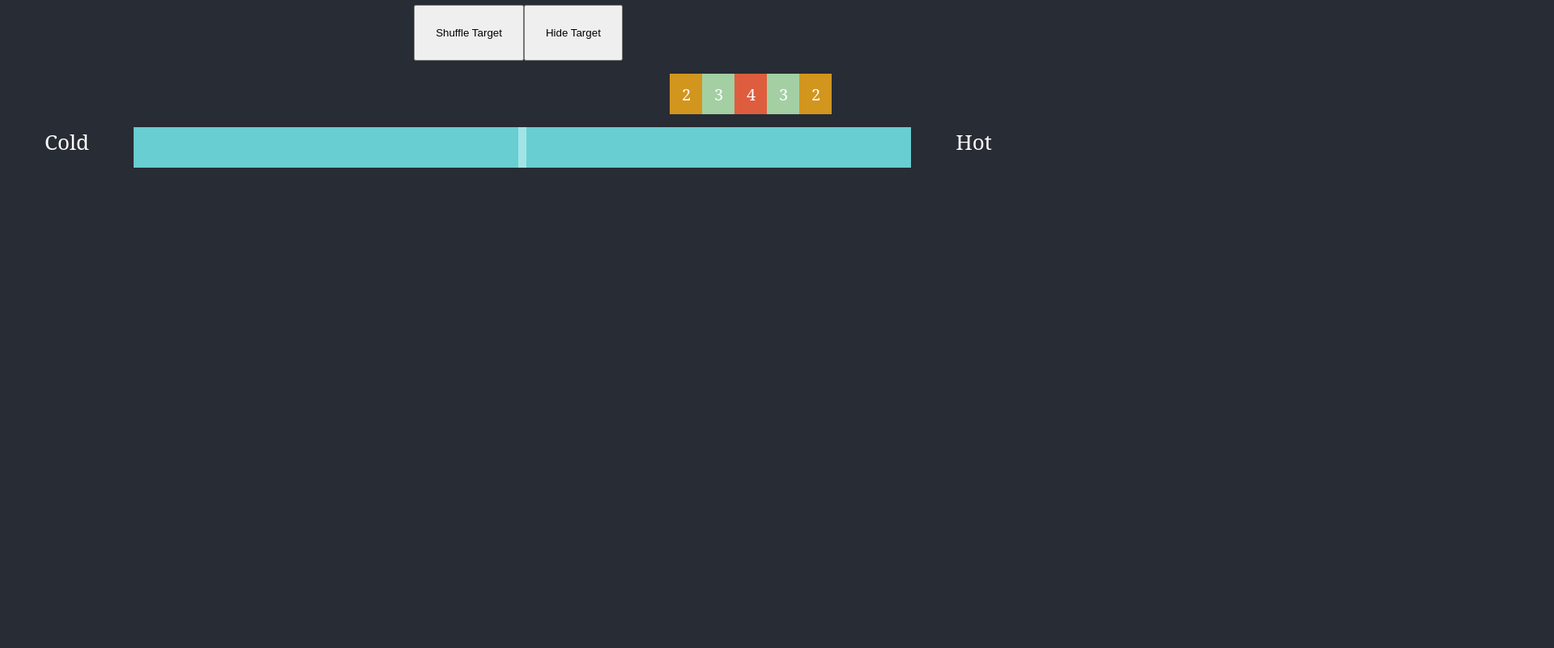
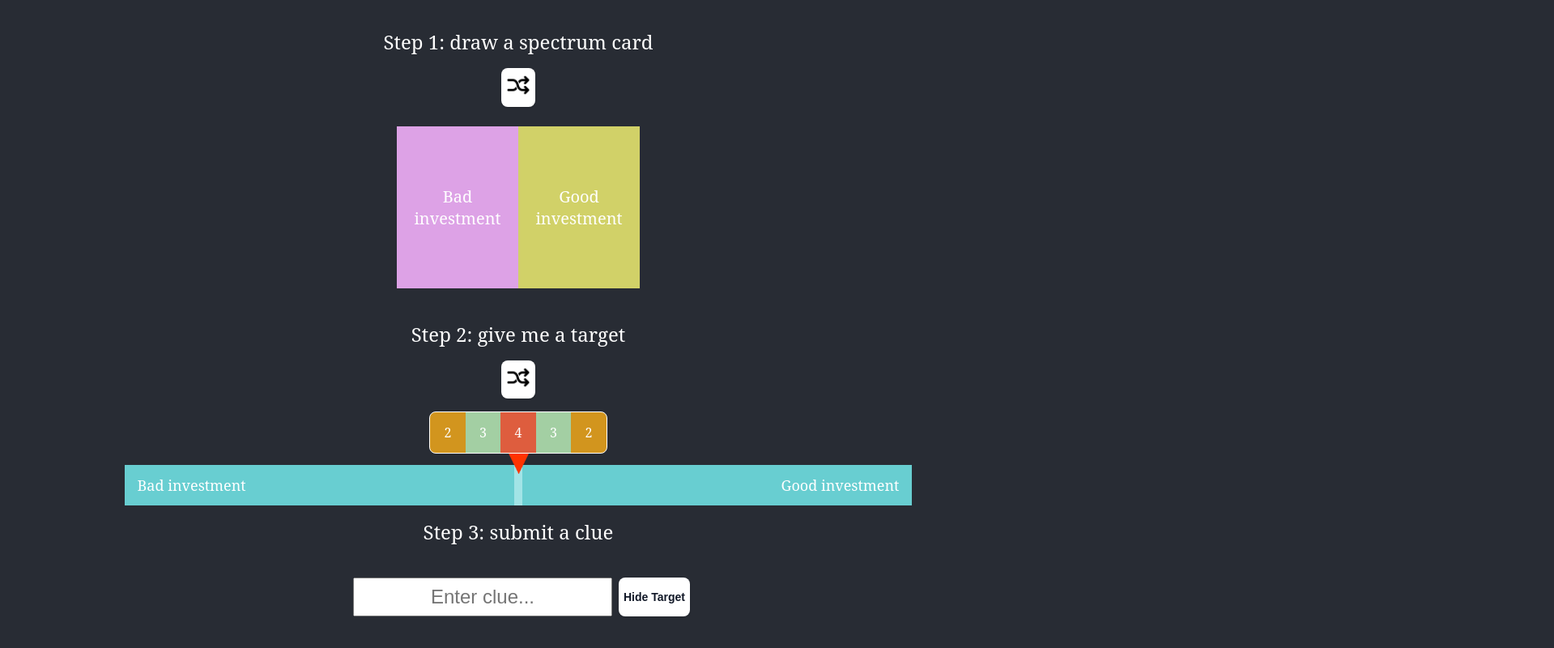
Before and after one commit to radhikak1234/wavelength-game, a React (Create React App) app: page / in a window 1280 px wide. Shown: the part 80-880 px from the top of the page at 81% size, 1919 px wide, since content can reach past the window. Before the commit the page ends 800 px from the top, so only its background shows below. Built offline with nearby package versions, Linux system fonts and the light colour scheme.

Commit message:
Add and animate target component and bar

```diff
--- a/src/App.css
+++ b/src/App.css
@@ -1,5 +1,6 @@
 .App {
   text-align: center;
+  overflow-x: hidden;
 }
 
 .App-logo {
@@ -24,7 +25,7 @@
   flex-direction: column;
   align-items: center;
   justify-content: center;
-  font-size: calc(10px + 2vmin);
+  font-size: 36px;
   color: white;
 }
 
--- a/src/App.tsx
+++ b/src/App.tsx
@@ -1,3 +1,4 @@
+import React from "react";
 import "./App.css";
 import { Wavelength } from "./Wavelength";
 
--- a/src/Wavelength.tsx
+++ b/src/Wavelength.tsx
@@ -1,35 +1,64 @@
 import React, { useState } from "react";
 import "./App.css";
 import { WavelengthBar } from "./components/WavelengthBar/WavelengthBar";
+import { SpectrumCard } from "./components/SpectrumCard/SpectrumCard";
 import { Target } from "./components/Target/Target";
+import { shuffledCards } from "./components/SpectrumCard/spectrumCards";
+import ShuffleIcon from "./assets/shuffle.png";
 import styled from "styled-components";
+import { Slide, Slider } from "@mui/material";
 
 export const Wavelength = () => {
-  const [position, setPosition] = useState<number>(
-    Math.floor(Math.random() * 100)
-  );
+  const [position, setPosition] = useState(50);
   const [showTarget, setShowTarget] = useState(true);
-
+  const [currentCard, setCurrentCard] = useState<{
+    right: string;
+    left: string;
+  }>(shuffledCards());
   const shufflePosition = () => {
-    showTarget && setPosition(Math.floor(Math.random() * 100));
+    setShowTarget(true);
+    setPosition(Math.floor(Math.random() * 100));
+  };
+  const drawCard = () => {
+    setCurrentCard(shuffledCards());
   };
 
   const toggleTarget = () => {
     setShowTarget((prev) => !prev);
   };
 
-  console.log(showTarget);
   return (
     <div className="App">
-      <Title> {"Wavelength: a game of provoking thoughts"} </Title>
-      <ShuffleTarget disabled={!showTarget} onClick={shufflePosition}>
-        {" Shuffle Target"}
-      </ShuffleTarget>
-      <ToggleTarget onClick={toggleTarget}>
-        {showTarget ? "Hide Target" : "Show Target"}
-      </ToggleTarget>
+      <Title className="App-header">
+        {" "}
+        {"Wavelength: a game of provoking thoughts"}{" "}
+      </Title>
+      <Step> {"Step 1: draw a spectrum card"} </Step>
+      <StyledButton onClick={drawCard}>
+        <img alt="shuffle" src={ShuffleIcon} width="30" height={30} />
+      </StyledButton>
+      <SpectrumCard
+        spectrumLeft={currentCard.left}
+        spectrumRight={currentCard.right}
+      ></SpectrumCard>
+      <Step> {"Step 2: give me a target"} </Step>
+
+      <StyledButton disabled={false} onClick={shufflePosition}>
+        <img alt="shuffle" src={ShuffleIcon} width="30" height={30} />
+      </StyledButton>
+
       <Target show={showTarget} position={position} />
-      <WavelengthBar spectrumLeft={"Cold"} spectrumRight={"Hot"} />
+      <WavelengthBar
+        spectrumLeft={currentCard.left}
+        spectrumRight={currentCard.right}
+      />
+      <Step> {"Step 3: submit a clue"} </Step>
+      <Flex>
+        <Clue placeholder="Enter clue..."></Clue>
+        <StyledButton onClick={toggleTarget}>
+          {showTarget ? "Hide Target" : "Show Target"}
+        </StyledButton>
+      </Flex>
     </div>
   );
 };
@@ -37,9 +66,39 @@ export const Wavelength = () => {
 const Title = styled.div`
   padding: 25px;
 `;
-const ShuffleTarget = styled.button`
-  padding: 25px;
+
+const Step = styled.div`
+  font-size: 24px;
+  margin: 16px 0;
 `;
-const ToggleTarget = styled.button`
-  padding: 25px;
+
+const Flex = styled.div`
+  display: flex;
+  justify-content: center;
+  align-items: center;
 `;
+
+const Clue = styled.input`
+  padding: 8px;
+  font-size: 24px;
+  text-align: center;
+  width: 300px;
+  margin: 24px 8px;
+`;
+
+const StyledButton = styled.button`
+  cursor: pointer;
+  height: 47.5px;
+  background-color: #ffffff;
+  border: 0;
+  border-radius: 0.5rem;
+  color: #111827;
+  font-size: 0.875rem;
+  font-weight: 600;
+  line-height: 1.25rem;
+  text-align: center;
+  box-shadow: 0 1px 3px 0 rgba(0, 0, 0, 0.1), 0 1px 2px 0 rgba(0, 0, 0, 0.06);
+  &:hover {
+    background-color: #68ced1;
+  }
+`;
--- /dev/null
+++ b/src/components/SpectrumCard/SpectrumCard.tsx
@@ -0,0 +1,44 @@
+import React from "react";
+import styled from "styled-components";
+interface Props {
+  spectrumLeft?: string;
+  spectrumRight?: string;
+}
+
+export const SpectrumCard = ({ spectrumLeft, spectrumRight }: Props) => {
+  return (
+    <Flex>
+      <Card>
+        <Concept>{spectrumLeft}</Concept>
+        <Concept>{spectrumRight}</Concept>
+      </Card>
+    </Flex>
+  );
+};
+const Concept = styled.div`
+  width: 50%;
+  font-size: 20px;
+  text-wrap: wrap;
+  padding: 16px;
+`;
+
+const Card = styled.div`
+  background: linear-gradient(
+    to right,
+    #dda2e6 0%,
+    #dda2e6 50%,
+    #d1d168 50%,
+    #d1d168 100%
+  );
+  width: 300px;
+  height: 200px;
+  display: flex;
+  justify-content: space-evenly;
+  align-items: center;
+`;
+
+const Flex = styled.div`
+  display: flex;
+  justify-content: center;
+  padding: 24px;
+`;
--- a/src/components/Target/Target.tsx
+++ b/src/components/Target/Target.tsx
@@ -1,15 +1,16 @@
 import React from "react";
 import styled from "styled-components";
-
+import { Slide } from "@mui/material";
+import RedPointer from "../../assets/redpointer.png";
 interface Props {
   position?: number;
   show?: boolean;
 }
 
-export const Target = ({ show = true, position = 50 }: Props) => {
+export const Target = ({ show = false, position = 50 }: Props) => {
   return (
-    <Flex position={position}>
-      {show && (
+    <Slide timeout={3000} in={show} direction="left">
+      <Flex position={position}>
         <TargetBar>
           <div>2</div>
           <div>3</div>
@@ -17,13 +18,27 @@ export const Target = ({ show = true, position = 50 }: Props) => {
           <div>3</div>
           <div>2</div>
         </TargetBar>
-      )}
-    </Flex>
+        <RedPointerImage
+          alt="shuffle"
+          src={RedPointer}
+          width="25"
+          height="25"
+        />
+      </Flex>
+    </Slide>
   );
 };
+const RedPointerImage = styled.img`
+  position: absolute;
+  top: 52px;
+`;
 
 const TargetBar = styled.div`
-  width: 200px;
+  border: white;
+  border-width: 1px;
+  border-style: solid;
+  border-radius: 8px;
+  width: 17%;
   height: 50px;
   background: linear-gradient(
     to right,
@@ -41,7 +56,7 @@ const TargetBar = styled.div`
   position: absolute;
   display: flex;
   justify-content: space-around;
-  font-size: 20px;
+  font-size: 16px;
   align-items: center;
 `;
 
@@ -51,5 +66,6 @@ const Flex = styled.div<{ position: number }>`
   height: 50px;
   justify-content: center;
   position: relative;
-  right: ${({ position }) => position * 0.74 - 38}%;
+  transition: left 1s cubic-bezier(0.68, -0.55, 0.27, 1.55) !important;
+  left: ${({ position }) => position * 0.74 - 37}%;
 `;
--- a/src/components/WavelengthBar/WavelengthBar.tsx
+++ b/src/components/WavelengthBar/WavelengthBar.tsx
@@ -1,3 +1,4 @@
+import { Slider } from "@mui/base";
 import React from "react";
 import styled from "styled-components";
 
@@ -8,16 +9,28 @@ interface Props {
 
 export const WavelengthBar = ({ spectrumLeft, spectrumRight }: Props) => {
   return (
-    <Flex>
-      <>{spectrumLeft}</>
-      <RainbowBar />
-      <>{spectrumRight}</>
-    </Flex>
+    <>
+      <Flex>
+        <RainbowBar>
+          <Concept>{spectrumLeft}</Concept>
+          <Concept>{spectrumRight}</Concept>
+        </RainbowBar>
+      </Flex>
+      <Slider defaultValue={50} aria-label="Default" />
+    </>
   );
 };
 
+const Concept = styled.div`
+  padding: 16px;
+  font-size: 18px;
+`;
+
 const RainbowBar = styled.div`
-  width: 75%;
+  display: flex;
+  align-items: center;
+  justify-content: space-between;
+  width: 76%;
   background: linear-gradient(
     to right,
     #68ced1 0%,
```
Also changed, not shown: src/assets/redpointer.png (added), src/assets/shuffle.png (added).
